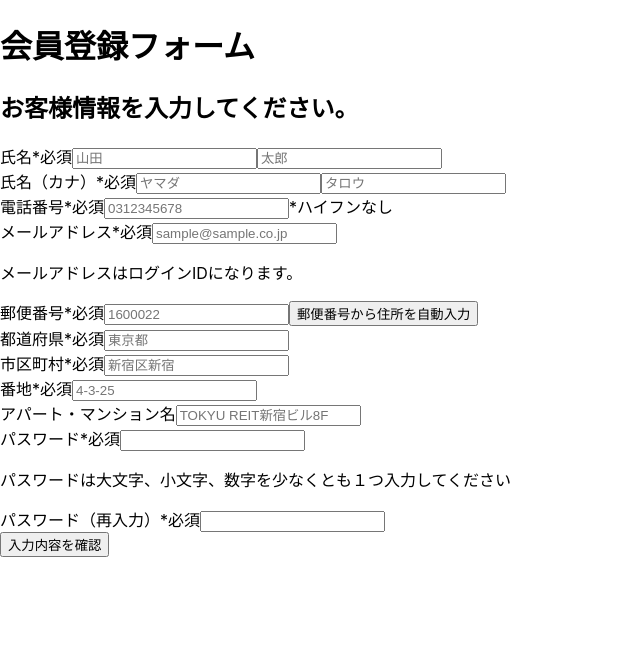
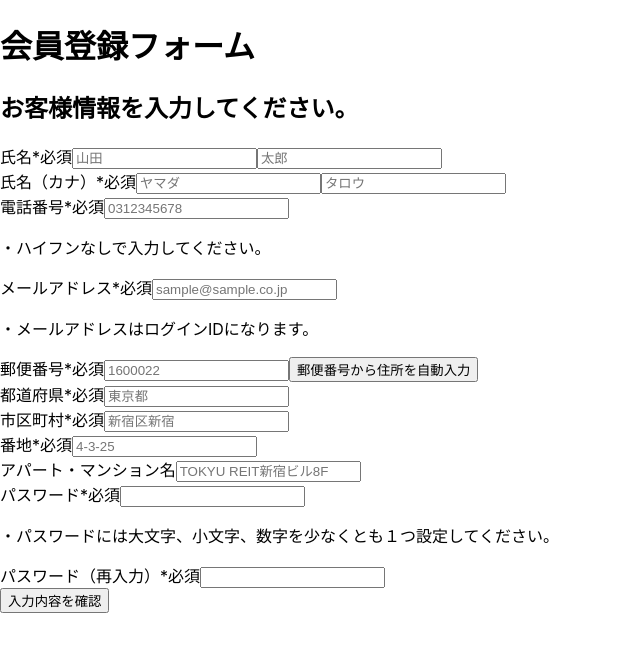
Before and after one commit to tomawatanabe/nextjs_demo, a Next.js app: page /signup in a window 1280 px wide. Shown: the top 652 px of the page, without its empty margins (0-640 px from the left). Built offline with nearby package versions, Linux system fonts and the light colour scheme.

Commit message:
バリデーションを実装、郵便番号を用いた住所の入力補助を実装

```diff
--- a/pages/signup/form.tsx
+++ b/pages/signup/form.tsx
@@ -1,11 +1,6 @@
 import { useRouter } from "next/router";
 import { useFormContext } from "react-hook-form";
-
-import React, { useState, useEffect } from "react";
-import { resolveObjectURL } from "buffer";
-import { resourceLimits } from "worker_threads";
-
-//formでデータ送信はonsubmit
+import React from "react";
 
 const SignUpForm = () => {
   const router = useRouter();
@@ -14,21 +9,16 @@ const SignUpForm = () => {
     register,
     handleSubmit,
     getValues,
+    setValue,
     formState: { errors },
   } = useFormContext();
-
-  // errorsの確認用
-  // console.log(errors);
 
   const onSubmit = async () => {
     router.push(`/signup?confirm=1`);
   };
 
-  const values = getValues();
-  // console.log(values);
-  // console.log(values.postcode);
-
-  const codeSuggest = async () => {
+  const citySuggest = async () => {
+    const values = getValues();
     const res = await fetch(
       `https://api.zipaddress.net/?zipcode=${values.postcode}`,
       {
@@ -36,9 +26,11 @@ const SignUpForm = () => {
       }
     );
     const result = await res.json();
-    console.log(result.data);
-    return result.data;
+    setValue("prefecture", result.data.pref);
+    setValue("city", result.data.address);
   };
+
+  // thenで書いたが、読みにくいため使わない
   // const codeSuggest = () => {
   //   if (values.postcode) {
   //     fetch(`https://api.zipaddress.net/?zipcode=${values.postcode}`, {
@@ -130,7 +122,7 @@ const SignUpForm = () => {
               },
             })}
           />
-          *ハイフンなし
+          <p>・ハイフンなしで入力してください。</p>
           {errors.phone?.message && (
             <div className="formError">{errors.phone?.message as string}</div>
           )}
@@ -151,7 +143,7 @@ const SignUpForm = () => {
               },
             })}
           />
-          <p>メールアドレスはログインIDになります。</p>
+          <p>・メールアドレスはログインIDになります。</p>
           {errors.email?.message && (
             <div className="formError">{errors.email.message as string}</div>
           )}
@@ -163,7 +155,6 @@ const SignUpForm = () => {
           <input
             type="text"
             placeholder="1600022"
-            // value={}
             {...register("postcode", {
               required: "入力が必須の項目です。",
               pattern: {
@@ -172,9 +163,13 @@ const SignUpForm = () => {
               },
             })}
           ></input>
-          <button className="" onClick={codeSuggest}>
-            郵便番号から住所を自動入力
-          </button>
+          <input
+            type="button"
+            className=""
+            onClick={citySuggest}
+            value="郵便番号から住所を自動入力"
+          />
+
           {errors.postcode?.message && (
             <div className="formError">{errors.postcode.message as string}</div>
           )}
@@ -187,7 +182,6 @@ const SignUpForm = () => {
             type="text"
             placeholder="東京都"
             id="prefecture"
-
             {...register("prefecture", { required: "入力が必須の項目です。" })}
           />
           {errors.prefecture?.message && (
@@ -254,7 +248,7 @@ const SignUpForm = () => {
             })}
           />
           <p>
-            パスワードは大文字、小文字、数字を少なくとも１つ入力してください
+            ・パスワードには大文字、小文字、数字を少なくとも１つ設定してください。
           </p>
           {errors.password?.message && (
             <div className="formError">{errors.password.message as string}</div>
```
